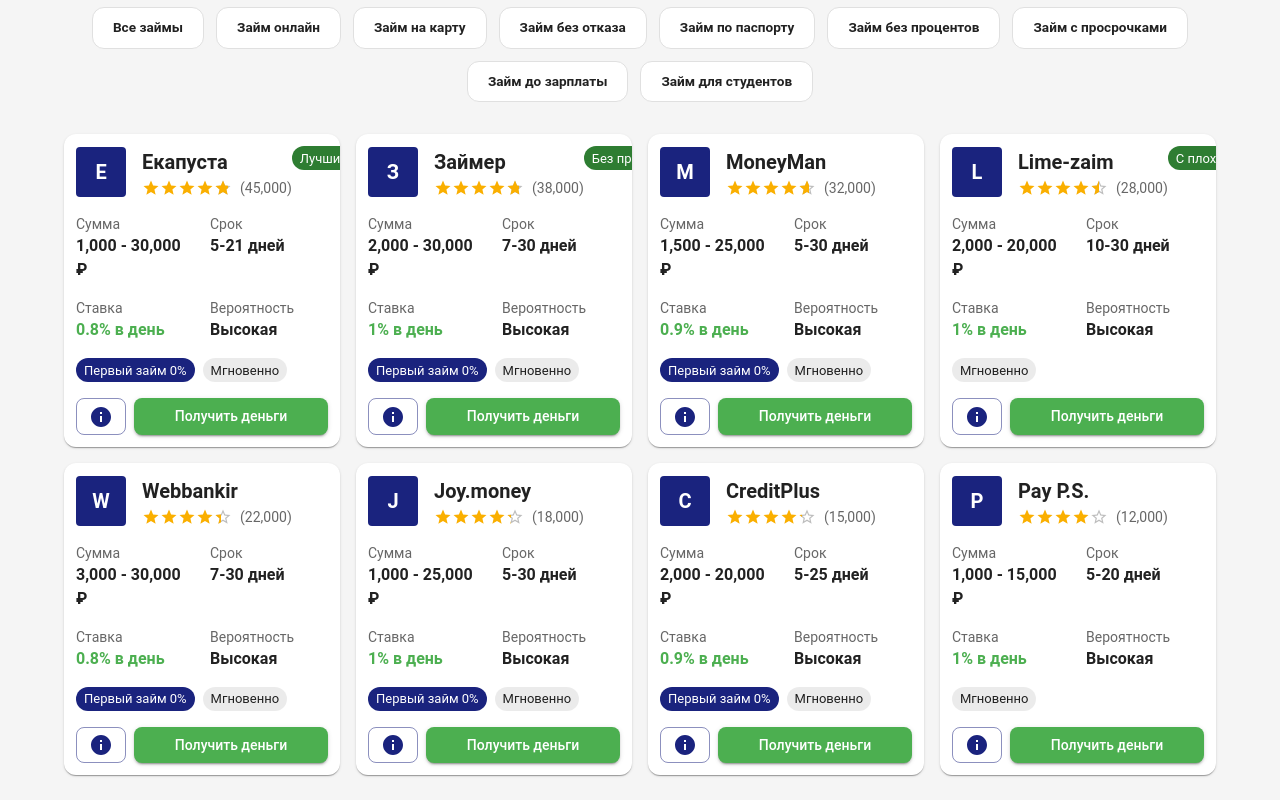
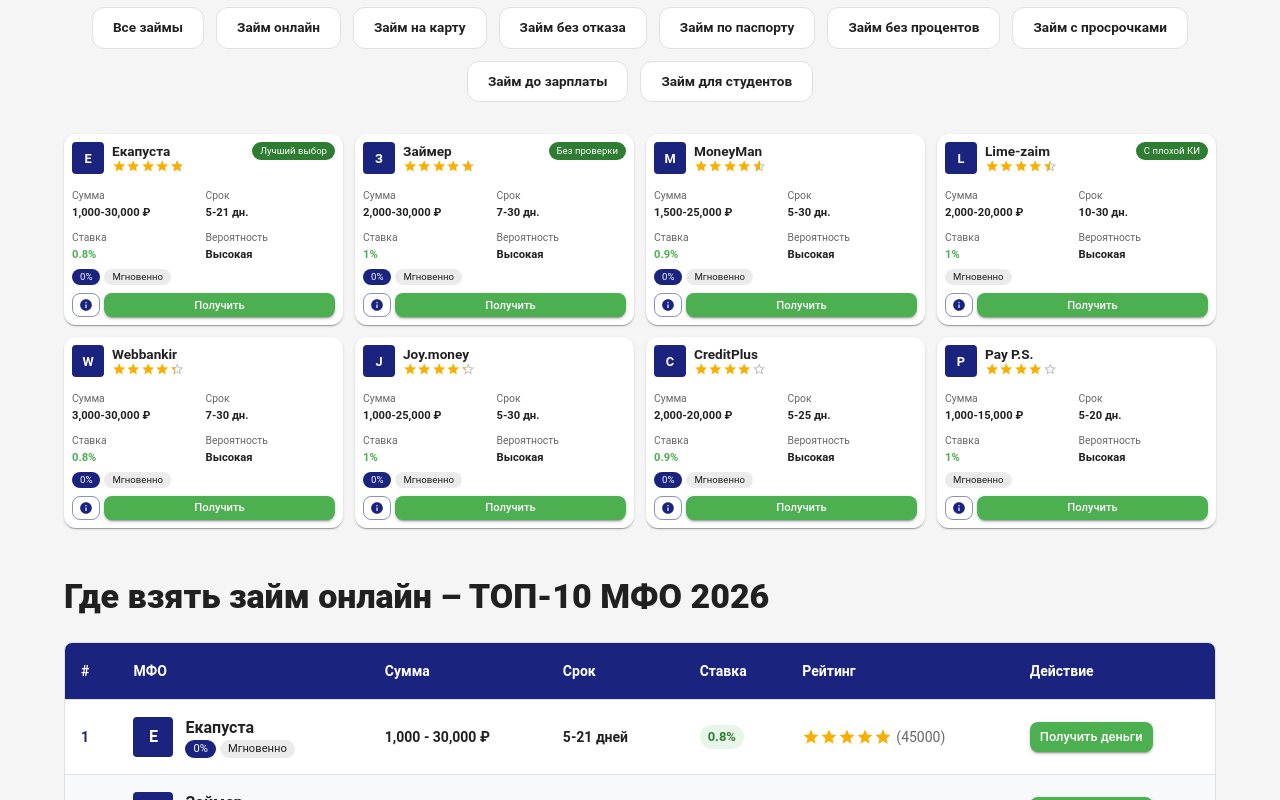
Before and after one commit to supertrue-hub1/Sravni, a Next.js app: page /allmfo in a window 1280 px wide. Shown: the part 700-1500 px from the top of the page. Built offline with nearby package versions, Linux system fonts and the light colour scheme.

Commit message:
Make MFO cards smaller

```diff
--- a/src/app/allmfo/AllMfoContent.tsx
+++ b/src/app/allmfo/AllMfoContent.tsx
@@ -24,7 +24,6 @@
   const [mfoData, setMfoData] = useState<MFO[]>(staticMfoData)
   const [isLoaded, setIsLoaded] = useState(true)
 
-  // Загрузка данных из localStorage при монтировании
   useEffect(() => {
     const loadData = () => {
       if (typeof window === 'undefined') return
@@ -33,7 +32,6 @@
       if (storedMfo) {
         try {
           const parsed = JSON.parse(storedMfo)
-          // Если данные есть и это массив - используем их
           if (Array.isArray(parsed) && parsed.length > 0) {
             setMfoData(parsed)
           }
@@ -88,7 +86,6 @@
           В нашем каталоге собраны все доступные кредиты наличными и онлайн-займы. Сравните условия выдачи, процентные ставки (от 0% для новых клиентов) и требования к заемщикам. Выберите лучшее финансовое предложение и получите деньги на карту или счет в день обращения.
         </Typography>
 
-        {/* Калькулятор */}
         <Card sx={{ p: 3, mb: 4, background: 'linear-gradient(135deg, #667eea 0%, #764ba2 100%)', borderRadius: 3 }}>
           <Grid container spacing={3}>
             <Grid size={{ xs: 12, md: 4 }}>
@@ -204,7 +201,6 @@
           </Typography>
         </Card>
 
-        {/* Сортировка */}
         <Box sx={{ mb: 3, display: 'flex', justifyContent: 'space-between', alignItems: 'center', flexWrap: 'wrap', gap: 2 }}>
           <Typography variant="h6" sx={{ fontWeight: 700 }}>
             Выберите займ
@@ -242,7 +238,6 @@
           </ToggleButtonGroup>
         </Box>
 
-        {/* Категории займов */}
         <Box sx={{ mb: 4 }}>
           <Grid container spacing={1.5} sx={{ justifyContent: 'center' }}>
             {[
@@ -285,7 +280,7 @@
           </Grid>
         </Box>
 
-        <Grid container spacing={2}>
+        <Grid container spacing={1.5}>
           {filteredMfo.map((mfo) => (
             <Grid size={{ xs: 6, md: 3 }} key={mfo.id}>
               <Card
@@ -295,73 +290,70 @@
                   transition: 'all 0.3s cubic-bezier(0.4, 0, 0.2, 1)',
                   cursor: 'pointer',
                   '&:hover': {
-                    transform: 'translateY(-8px)',
-                    boxShadow: '0 20px 40px rgba(102, 126, 234, 0.3)',
+                    transform: 'translateY(-4px)',
+                    boxShadow: '0 10px 20px rgba(102, 126, 234, 0.3)',
                   }
                 }}
               >
-                <CardContent sx={{ p: 1.5, '&:last-child': { pb: 1.5 } }}>
-                  <Box sx={{ display: 'flex', justifyContent: 'space-between', mb: 2 }}>
-                    <Box sx={{ display: 'flex', alignItems: 'center', gap: 2 }}>
-                      <Logo logo={mfo.logo} size={50} />
+                <CardContent sx={{ p: 1, '&:last-child': { pb: 1 } }}>
+                  <Box sx={{ display: 'flex', justifyContent: 'space-between', alignItems: 'flex-start', mb: 1 }}>
+                    <Box sx={{ display: 'flex', alignItems: 'center', gap: 1 }}>
+                      <Logo logo={mfo.logo} size={32} />
                       <Box>
-                        <Typography variant="h6" sx={{ fontWeight: 700 }}>{mfo.name}</Typography>
-                        <Box sx={{ display: 'flex', alignItems: 'center', gap: 1 }}>
-                          <Rating value={mfo.rating} precision={0.1} size="small" readOnly />
-                          <Typography variant="body2" color="text.secondary">
-                            ({mfo.reviews.toLocaleString()})
-                          </Typography>
+                        <Typography variant="body1" sx={{ fontWeight: 700, fontSize: '0.85rem', lineHeight: 1.2 }}>{mfo.name}</Typography>
+                        <Box sx={{ display: 'flex', alignItems: 'center', gap: 0.5 }}>
+                          <Rating value={mfo.rating} precision={0.1} size="small" readOnly sx={{ fontSize: '0.9rem' }} />
                         </Box>
                       </Box>
                     </Box>
-                    {mfo.badge && <Chip label={mfo.badge} color="success" size="small" />}
+                    {mfo.badge && <Chip label={mfo.badge} color="success" size="small" sx={{ fontSize: '0.6rem', height: 18, whiteSpace: 'nowrap' }} />}
                   </Box>
 
-                  <Grid container spacing={2} sx={{ mb: 2 }}>
+                  <Grid container spacing={0.5} sx={{ mb: 1 }}>
                     <Grid size={{ xs: 6 }}>
-                      <Typography variant="body2" color="text.secondary">Сумма</Typography>
-                      <Typography variant="body1" sx={{ fontWeight: 600 }}>
-                        {mfo.sumMin.toLocaleString()} - {mfo.sumMax.toLocaleString()} ₽
+                      <Typography variant="caption" color="text.secondary" sx={{ fontSize: '0.65rem' }}>Сумма</Typography>
+                      <Typography variant="body2" sx={{ fontWeight: 600, fontSize: '0.7rem', lineHeight: 1.2 }}>
+                        {mfo.sumMin.toLocaleString()}-{mfo.sumMax.toLocaleString()} ₽
                       </Typography>
                     </Grid>
                     <Grid size={{ xs: 6 }}>
-                      <Typography variant="body2" color="text.secondary">Срок</Typography>
-                      <Typography variant="body1" sx={{ fontWeight: 600 }}>
-                        {mfo.termMin}-{mfo.termMax} дней
+                      <Typography variant="caption" color="text.secondary" sx={{ fontSize: '0.65rem' }}>Срок</Typography>
+                      <Typography variant="body2" sx={{ fontWeight: 600, fontSize: '0.7rem', lineHeight: 1.2 }}>
+                        {mfo.termMin}-{mfo.termMax} дн.
                       </Typography>
                     </Grid>
                     <Grid size={{ xs: 6 }}>
-                      <Typography variant="body2" color="text.secondary">Ставка</Typography>
-                      <Typography variant="body1" sx={{ fontWeight: 600, color: '#4caf50' }}>
-                        {mfo.percent}% в день
+                      <Typography variant="caption" color="text.secondary" sx={{ fontSize: '0.65rem' }}>Ставка</Typography>
+                      <Typography variant="body2" sx={{ fontWeight: 600, color: '#4caf50', fontSize: '0.7rem', lineHeight: 1.2 }}>
+                        {mfo.percent}%
                       </Typography>
                     </Grid>
                     <Grid size={{ xs: 6 }}>
-                      <Typography variant="body2" color="text.secondary">Вероятность</Typography>
-                      <Typography variant="body1" sx={{ fontWeight: 600 }}>Высокая</Typography>
+                      <Typography variant="caption" color="text.secondary" sx={{ fontSize: '0.65rem' }}>Вероятность</Typography>
+                      <Typography variant="body2" sx={{ fontWeight: 600, fontSize: '0.7rem', lineHeight: 1.2 }}>Высокая</Typography>
                     </Grid>
                   </Grid>
 
-                  <Box sx={{ display: 'flex', gap: 1, flexWrap: 'wrap', mb: 2 }}>
-                    {mfo.firstFree && <Chip label="Первый займ 0%" color="primary" size="small" />}
-                    {mfo.instant && <Chip label="Мгновенно" size="small" />}
+                  <Box sx={{ display: 'flex', gap: 0.5, flexWrap: 'wrap', mb: 1 }}>
+                    {mfo.firstFree && <Chip label="0%" color="primary" size="small" sx={{ fontSize: '0.6rem', height: 16 }} />}
+                    {mfo.instant && <Chip label="Мгновенно" size="small" sx={{ fontSize: '0.6rem', height: 16 }} />}
                   </Box>
 
-                  <Box sx={{ display: 'flex', gap: 1 }}>
+                  <Box sx={{ display: 'flex', gap: 0.5 }}>
                     <Button
                       variant="outlined"
                       onClick={() => setSelectedMfo(mfo)}
-                      sx={{ minWidth: 50 }}
+                      sx={{ minWidth: 28, height: 24, p: 0, minHeight: 24 }}
                     >
-                      <Info />
+                      <Info sx={{ fontSize: 14 }} />
                     </Button>
                     <Button
                       variant="contained"
                       fullWidth
                       onClick={() => window.open(mfo.siteUrl || '#', '_blank')}
-                      sx={{ bgcolor: '#4caf50', '&:hover': { bgcolor: '#388e3c' } }}
+                      sx={{ bgcolor: '#4caf50', '&:hover': { bgcolor: '#388e3c' }, fontSize: '0.7rem', py: 0.25, minHeight: 24, lineHeight: 1.2 }}
                     >
-                      Получить деньги
+                      Получить
                     </Button>
                   </Box>
                 </CardContent>
@@ -523,7 +515,6 @@
           )}
         </Dialog>
 
-        {/* Таблица ТОП-10 МФО */}
         <Box sx={{ mt: 6 }}>
           <Typography variant="h4" sx={{ mb: 3, fontWeight: 800 }}>
             Где взять займ онлайн – ТОП-10 МФО 2026
@@ -611,7 +602,6 @@
           </Paper>
         </Box>
 
-        {/* Информация о займах */}
         <Box sx={{ mt: 6 }}>
           <Typography variant="h4" sx={{ mb: 3, fontWeight: 800 }}>
             {loansInfoData.title}
```
